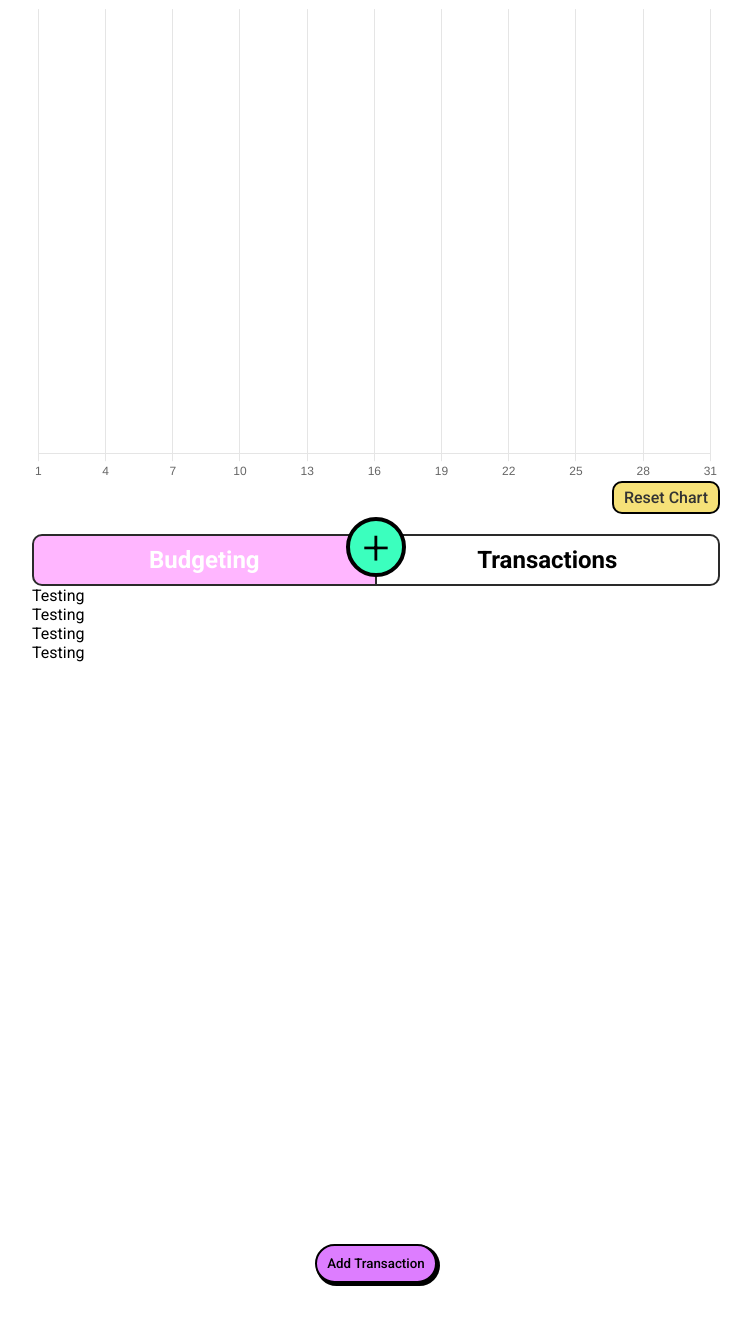
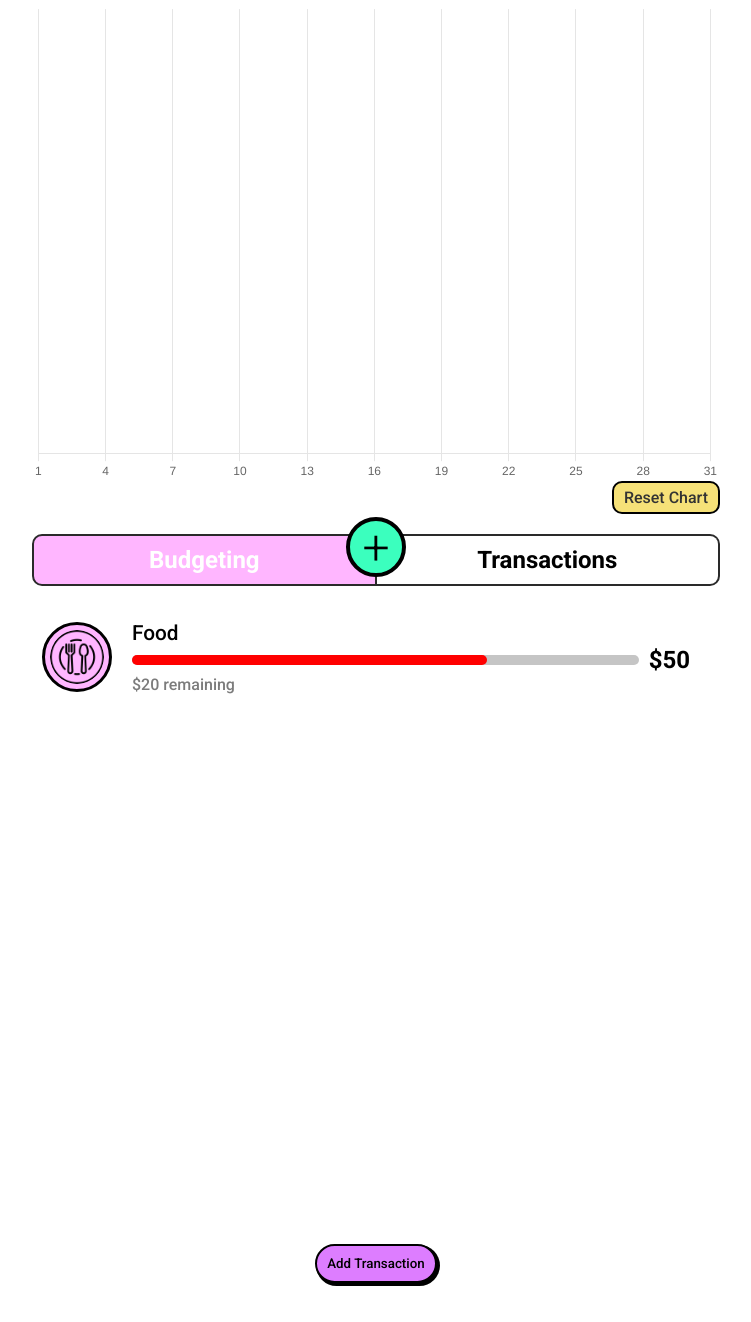
Before and after one commit to SomaRe/budgeting, a Flask app: template templates/transactions.html in a window 1280 px wide. Shown: the part 199-1521 px from the top of the page, without its empty margins (264-1015 px from the left). Run offline with Flask 2, Linux system fonts and the light colour scheme; the template is opened without the code that fills it, so the values that code supplies are empty.

Commit message:
Budgeting template and calculations test

```diff
--- a/main.py
+++ b/main.py
@@ -46,11 +46,37 @@ categories = ['Food','Rent','Room necessities','Transportation','Utilities','Fin
 # with app.app_context():
 #     db.create_all()
 
+# Helper functions
+def budget_helper():
+    budgets = json.load(open('budget.json'))
+    transactions = Transactions.query.order_by(Transactions.date).all()
+    transactions = [transaction.__dict__ for transaction in transactions]
+    for transaction in transactions:
+        transaction.pop('_sa_instance_state')
+    # get only transactions from current month
+    transactions = [transaction for transaction in transactions if transaction['date'].month == pd.Timestamp.today().month]
+    # make a dictionary with categories as keys and values as list which contains budget to the category,
+    # sum of transactions to the category and difference between budget and sum of transactions, percentage of sum of transactions to the budget
+    budget_dict = {category:{'budget':budgets[category], 'sum':0, 'difference':0, 'percentage':0} for category in categories}
+    # add sum of transactions to the category to the dictionary
+    for transaction in transactions:
+        budget_dict[transaction['category']]['sum'] += transaction['value']
+    # add difference between budget and sum of transactions to the dictionary
+    for category in budget_dict:
+        budget_dict[category]['difference'] = int(budget_dict[category]['budget']) - budget_dict[category]['sum']
+    # add percentage of sum of transactions to the budget to the dictionary
+    for category in budget_dict:
+        budget_dict[category]['percentage'] = round(int(budget_dict[category]['sum']) / int(budget_dict[category]['budget']) * 100)
+    # return only the ones sum greater than 0
+    return {category:budget_dict[category] for category in budget_dict if budget_dict[category]['sum'] > 0}
+
 @app.route("/", methods=["GET", "POST"])
 def main():
     labels = [label.label for label in Labels.query.all()]
     categories = [category.category for category in Categories.query.all()]
-    return render_template('transactions.html',labels=labels,categories=categories)
+    budgets = budget_helper()
+    print(budgets)
+    return render_template('transactions.html',labels=labels,categories=categories, budgets=budgets)
 
 @app.route("/stats", methods=["GET", "POST"])
 def stats():
@@ -62,7 +88,8 @@ def stats():
 def settings():
     labels = [label.label for label in Labels.query.all()]
     categories = [category.category for category in Categories.query.all()]
-    return render_template('settings.html',labels=labels,categories=categories)
+    budgets = json.load(open('budget.json'))
+    return render_template('settings.html',labels=labels,categories=categories, budgets=budgets)
 
 # add_category
 @app.route("/settings/add_category", methods=["GET", "POST"])
@@ -107,6 +134,19 @@ def label_delete():
     db.session.commit()
     return {'labels': [label.label for label in Labels.query.all()]}
 
+#add budget
+@app.route("/settings/add_budget", methods=["GET", "POST"])
+def add_budget():
+    data = request.get_json()
+    print('add budget:',data)
+    # save budget to json file
+    with open('budget.json', 'w') as f:
+        json.dump(data, f)
+    return "passed"
+
+## Settings page END ##
+
+## Transactions page ##
 # add transaction
 @app.route("/add_transaction", methods=["GET", "POST"])
 def add_transaction():
--- a/static/stats_style.css
+++ b/static/stats_style.css
@@ -0,0 +1,5 @@
+body{
+    /* center whole webpage with maximum width*/
+    margin: 0 auto;
+    max-width: 800px;
+}
--- a/static/transactions_script.js
+++ b/static/transactions_script.js
@@ -204,6 +204,7 @@ $(document).ready(function () {
       url: "/get_transactions",
       success: function (data) {
         // clear the transactions container
+        $("#transactions_container").html("");
         // $("#transactions_container").html("<h1>Transactions</h1>");
         // loop through transactions
         for (var i = 0; i < data.transactions.length; i++) {
@@ -276,6 +277,12 @@ $(document).ready(function () {
         get_date();
       },
     });
+  }
+
+  // Reload Budgeting function
+  // get budgeting data from backend and display them
+  function reload_budgeting() {
+    // TODO: get budgeting data from backend
   }
 
   // on clicking delete button
--- a/static/transactions_style.css
+++ b/static/transactions_style.css
@@ -7,11 +7,31 @@
     font-family: 'Roboto', sans-serif;
 }
 
+/* custom minimalist scroll bar for whole webpage */
+::-webkit-scrollbar {
+    width: 5px;
+}
+
+::-webkit-scrollbar-track {
+    background: #f1f1f1;
+}
+
+::-webkit-scrollbar-thumb {
+    background: #888;
+    border-radius: 10px;
+}
+
+::-webkit-scrollbar-thumb:hover {
+    background: #555;
+}
+
+
 body{
     /* center whole webpage with maximum width*/
     margin: 0 auto;
     max-width: 800px;
 }
+
 
 header{
     margin: 0 0 10px 0;
@@ -297,6 +317,73 @@ label{
     height: 92vh;
     overflow-y: auto;
 }
+
+.budgeting_card{
+    margin: 10px 0;
+    transition: all 0.5s ease-in-out;
+}
+
+.budgeting_card .card{
+    display: flex;
+    flex-direction: column;
+    justify-content: center;
+    align-items: stretch;
+    padding: 20px 10px;
+    background-color: transparent;
+}
+
+.budgeting_card .cat_img img{
+    background-color: rgb(255, 182, 255);
+    width: 70px;
+    height: auto;
+    border: 3px solid #000000;
+    border-radius: 50%;
+    padding: 5px;
+}
+
+.cat_bud{
+    width: 100%;
+    padding: 0 20px;
+}
+
+.cat_bud .category{
+    font-size: 1.3rem;
+    font-weight: 500;
+}
+
+.cat_bud .row{
+    margin: 5px 0;
+}
+
+.cat_bud .bar{
+    display: flex;
+    align-items: center;
+    height: 10px;
+}
+
+.cat_bud .bar p{
+    font-size: 1.5rem;
+    font-weight: 700;
+    margin-left: 10px;
+}
+
+.cat_bud .bar .outer-bar{
+    height: 100%;
+    width: 100%;
+    background-color: #c5c5c5;
+    border-radius: 10px;
+}
+
+.cat_bud .bar .inner-bar{
+    border-radius: 10px;
+}
+
+.cat_bud .remaining{
+    font-size: 1rem;
+    font-weight: 500;
+    color: #7c7c7c;
+}
+
 /* Budgeting Section END */
 
 /* transaction card section */
@@ -316,7 +403,7 @@ label{
     transition: all 0.5s ease-in-out;
 }
 
-.card{
+.transaction_card .card{
     display: flex;
     flex-direction: column;
     justify-content: center;
--- a/templates/transactions.html
+++ b/templates/transactions.html
@@ -83,10 +83,26 @@
 
     <!-- Budgeting container -->
     <div class="container" id="budgeting_container">
-        <div>Testing</div>
-        <div>Testing</div>
-        <div>Testing</div>
-        <div>Testing</div>
+        <div class="budgeting_card">
+            <div class="card">
+                <div class="row">
+                    <div class="col cat_img">
+                        <img src="static/images/food.png" alt="">
+                    </div>
+                    <div class="col cat_bud">
+                        <div class="row category">Food</div>
+                        <div class="row bar">
+                            <div class="outer-bar">
+                                <div class="inner-bar" style="background-color: #ff0000; width: 70%; height: 100%;
+                            "></div>
+                            </div>
+                            <p>$50</p>
+                        </div>
+                        <div class="row remaining">$20 remaining</div>
+                    </div>
+                </div>
+            </div>
+        </div>
     </div>
 
     <!-- Transactions container-->
```
Also changed, not shown: static/settings_script.js (+24 -0 lines), static/settings_style.css (+14 -0 lines), templates/settings.html (+16 -0 lines), 1 other file.
